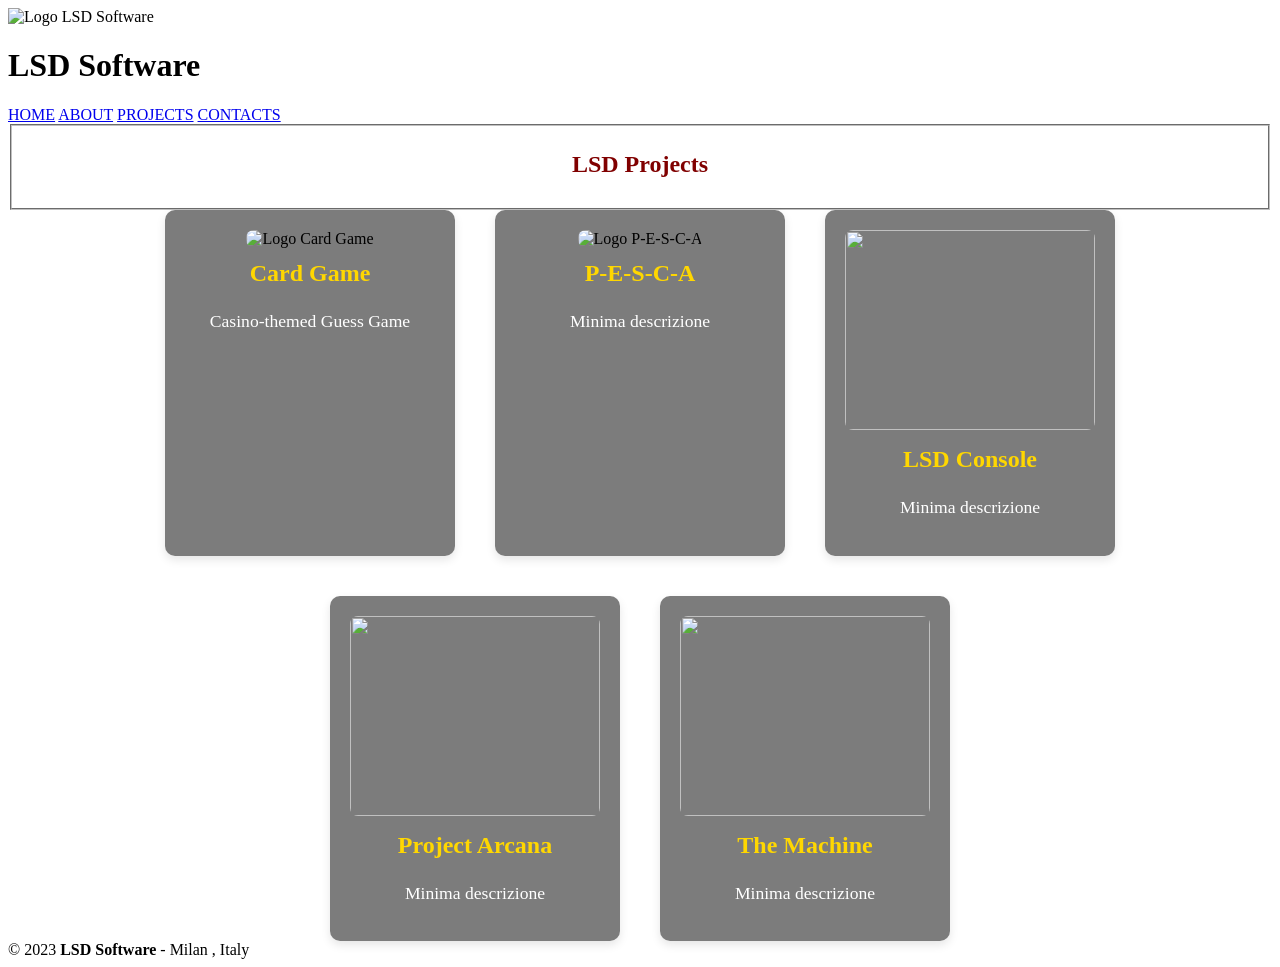
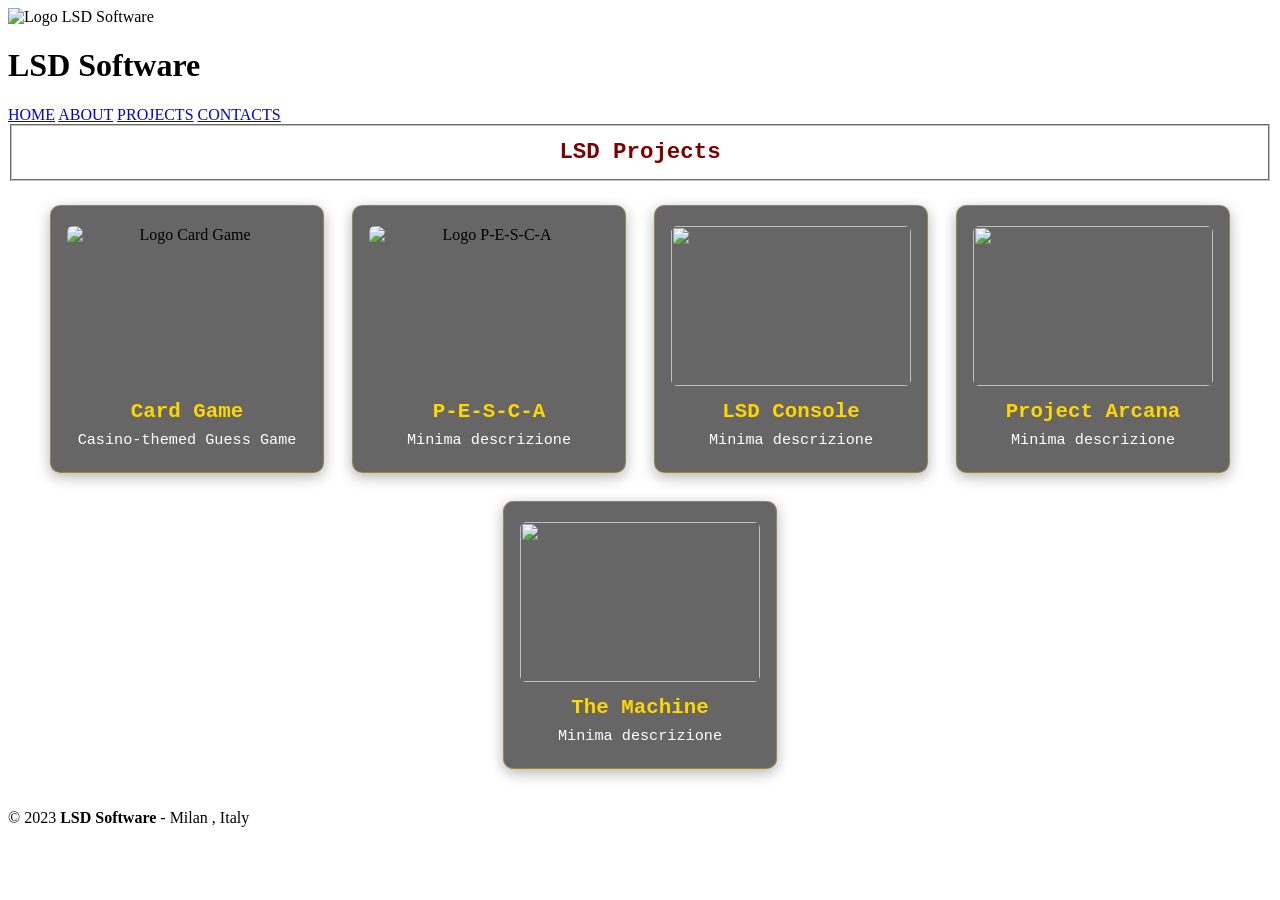

Add files via upload

--- a/css/project.css
+++ b/css/project.css
@@ -1,72 +1,132 @@
-#container h2{
-    color: #800000; 
-    text-align: center;
+#container h2 {
+  color: #800000;
+  text-align: center;
+  font-family: "Courier Prime", monospace;
+  font-size: clamp(1rem, 3vw, 1.4rem);
+  margin: 8px 0 4px;
 }
 
-/* Contenitore delle card */
+/* Grid container */
 #container-pj {
-    display: flex;
-    flex-wrap: wrap;           /* va a capo quando non c'è spazio */
-    justify-content: center;   /* centra le card in ogni riga */
-    gap: 40px;                 /* spazio tra le card */
-    max-width: 1200px;
-    margin: 0 auto;
+  display: flex;
+  flex-wrap: wrap;
+  justify-content: center;
+  gap: 28px;
+  max-width: 1200px;
+  margin: 24px auto 40px;
+  padding: 0 10px;
 }
 
-/* Ogni card */
+/* Single card */
 .pj {
-    background: rgba(0, 0, 0, 0.512);
-    color: #000;
-    flex: 1 1 250px;           /* larghezza flessibile minima 250px */
-    max-width: 250px;          /* larghezza massima 250px */
-    padding: 20px;
-    border-radius: 10px;
-    text-align: center;
-    box-shadow: 0 4px 10px rgba(0, 0, 0, 0.1);
-    transition: transform 0.3s ease-in-out;
-    cursor: pointer;
+  background: rgba(0, 0, 0, 0.6);
+  flex: 1 1 220px;
+  max-width: 240px;
+  padding: 20px 16px;
+  border-radius: 10px;
+  border: 1px solid rgba(255, 215, 0, 0.3);
+  text-align: center;
+  box-shadow: 0 4px 14px rgba(0, 0, 0, 0.3);
+  transition: transform 0.3s ease, border-color 0.3s ease, box-shadow 0.3s ease;
+  cursor: pointer;
+  position: relative;
 }
 
 .pj:hover {
-    transform: scale(1.05);
+  transform: translateY(-4px) scale(1.03);
+  border-color: gold;
+  box-shadow: 0 8px 24px rgba(128, 0, 0, 0.35);
 }
 
+.pj.coming-soon {
+  opacity: 0.72;
+  cursor: default;
+}
+
+.pj.coming-soon:hover {
+  transform: none;
+  border-color: rgba(255, 215, 0, 0.3);
+  box-shadow: 0 4px 14px rgba(0, 0, 0, 0.3);
+}
+
+/* Project image */
 .pj img {
-    width: 100%;
-    height: 200px;
-    object-fit: cover;
-    border-radius: 8px;
+  width: 100%;
+  height: 160px;
+  object-fit: contain;
+  border-radius: 6px;
+  display: block;
+  margin: 0 auto;
+}
+
+/* Placeholder per giochi senza immagine */
+.pj-placeholder {
+  width: 100%;
+  height: 160px;
+  background: rgba(128, 0, 0, 0.15);
+  border: 1px dashed rgba(128, 0, 0, 0.5);
+  border-radius: 6px;
+  display: flex;
+  align-items: center;
+  justify-content: center;
 }
 
 .pj h3 {
-    font-size: 1.5em;
-    margin-top: 12px;
-    color: gold;
+  font-size: clamp(1rem, 3vw, 1.3rem);
+  margin: 14px 0 6px;
+  color: gold;
+  font-family: "Courier Prime", monospace;
 }
 
 .pj p {
-    font-size: 1.1em;
-    margin-top: 6px;
-    color: white;
+  font-size: clamp(0.8rem, 2vw, 0.95rem);
+  margin: 0;
+  color: white;
+  font-family: "Courier Prime", monospace;
+  line-height: 1.5;
 }
 
 .pj a {
-    text-decoration: none;
-    color: inherit;
-    display: block;
+  text-decoration: none;
+  color: inherit;
+  display: block;
 }
 
-/* --- RESPONSIVE --- */
+/* Badge COMING SOON / ENCRYPTED */
+.badge {
+  display: inline-block;
+  margin-top: 10px;
+  background: #1a1a1a;
+  color: #800000;
+  border: 1px solid #800000;
+  border-radius: 4px;
+  padding: 3px 10px;
+  font-size: 0.72rem;
+  font-family: "Courier Prime", monospace;
+  font-weight: 700;
+  letter-spacing: 1px;
+  text-transform: uppercase;
+}
+
+/* ============================================================
+   RESPONSIVE
+   ============================================================ */
 @media (max-width: 900px) {
-    .pj {
-        flex: 1 1 45%;  /* 2 card per riga */
-        max-width: 45%;
-    }
+  .pj {
+    flex: 1 1 42%;
+    max-width: 46%;
+  }
 }
 
 @media (max-width: 600px) {
-    .pj {
-        flex: 1 1 90%;  /* 1 card per riga */
-        max-width: 90%;
-    }
+  #container-pj {
+    gap: 16px;
+  }
+  .pj {
+    flex: 1 1 100%;
+    max-width: 90%;
+  }
+  .pj img {
+    height: 140px;
+  }
 }
